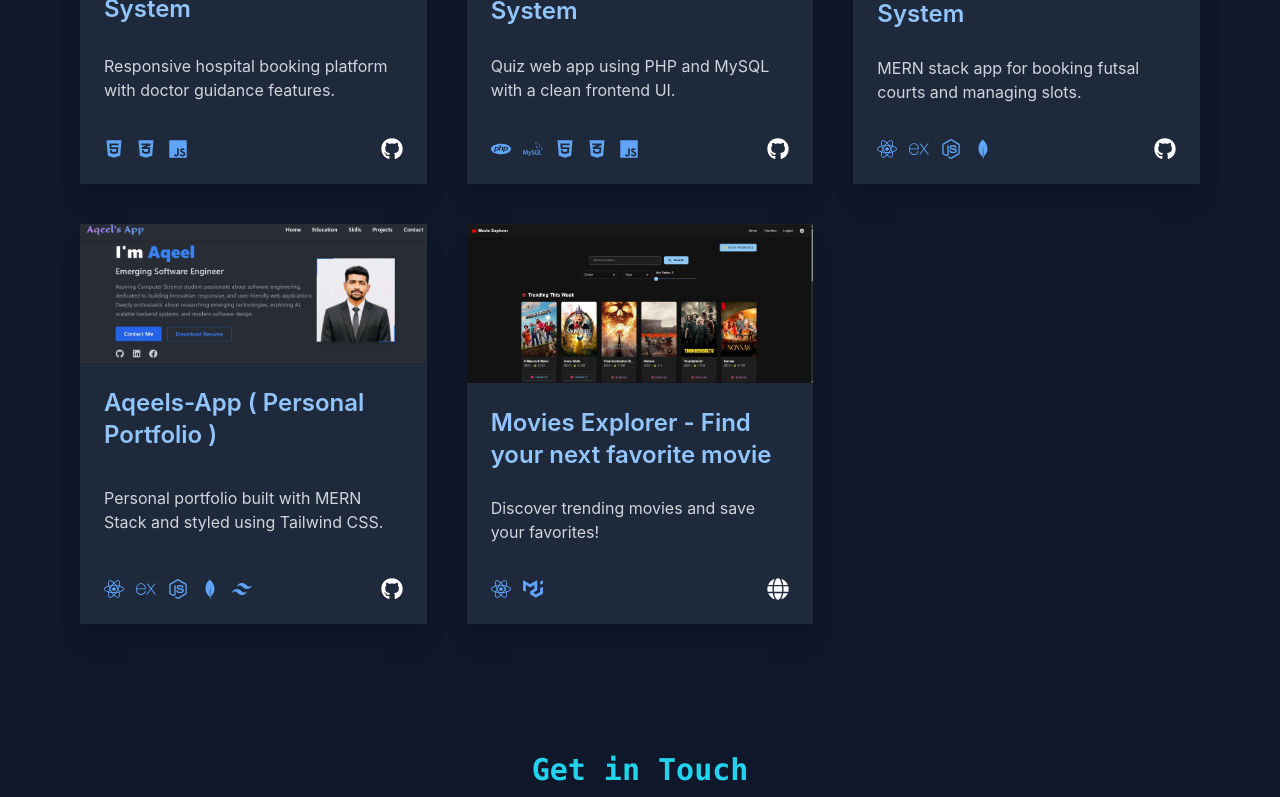
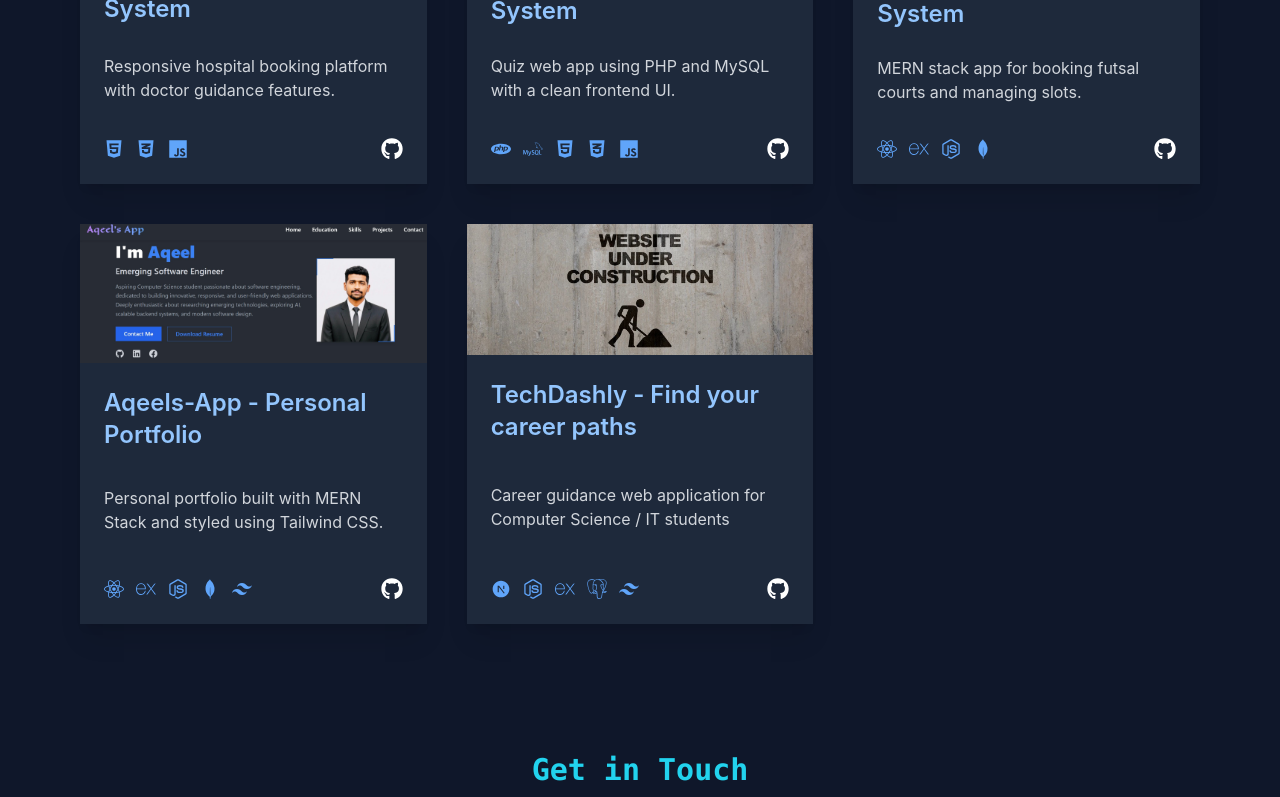
Before and after one commit to MohammedAqeel18/Aqeels-App, a React (Create React App) app in the folder client/: page / in a window 1280 px wide. Shown: the part 2658-3455 px from the top of the page. Built offline with nearby package versions, Linux system fonts and the light colour scheme; a web font is replaced by a local one.

Commit message:
feat: add new project to project's section

```diff
--- a/client/src/Components/Projects.jsx
+++ b/client/src/Components/Projects.jsx
@@ -1,13 +1,13 @@
 import React from 'react';
 import { FaHtml5, FaCss3Alt, FaJs, FaReact, FaNodeJs, FaGithub} from 'react-icons/fa';
-import { SiMongodb, SiExpress, SiMysql, SiPhp, SiTailwindcss, SiMui} from 'react-icons/si';
+import { SiMongodb, SiExpress, SiMysql, SiPhp, SiTailwindcss, SiPostgresql} from 'react-icons/si';
 import hospitalImg from '../assets/hospital.png';
 import quizImg from '../assets/quiz.png';
 import futsalImg from '../assets/futsal.png';
 import portfolioImg from '../assets/portfolio.jpg';
 import { FaGlobe } from 'react-icons/fa';
-import movieexplorerImg from '../assets/movieexplorer.jpg';
-
+import techdashlyImg from '../assets/techdashly.jpg';
+import { RiNextjsFill } from 'react-icons/ri';
 const techIconStyle = 'text-xl text-blue-400 hover:text-blue-600 transition';
 
 const projects = [
@@ -33,19 +33,19 @@ const projects = [
     github: 'https://github.com/MohammedAqeel18/Futsal-World',
   },
   {
-    name: 'Aqeels-App ( Personal Portfolio )',
+    name: 'Aqeels-App - Personal Portfolio',
     img: portfolioImg,
     description: 'Personal portfolio built with MERN Stack and styled using Tailwind CSS.',
     tech: [<FaReact />, <SiExpress />, <FaNodeJs />, <SiMongodb />, <SiTailwindcss />],
     github: 'https://github.com/MohammedAqeel18/Aqeels-App',
   },
   {
-    name: 'Movies Explorer - Find your next favorite movie ',
-    img: movieexplorerImg,
-    description: 'Discover trending movies and save your favorites!',
-    tech: [<FaReact />, <SiMui />],
-    Website: 'https://movies-explorer-sigma.vercel.app/',
-  },
+    name: 'TechDashly - Find your career paths ',
+    img: techdashlyImg,
+    description: 'Career guidance web application for Computer Science / IT students',
+    tech: [<RiNextjsFill /> , <FaNodeJs/>, <SiExpress/> , <SiPostgresql/> , <SiTailwindcss/>],
+    github: 'https://github.com/MohammedAqeel18/TechDashly',
+  }
 
 ];
 
@@ -90,6 +90,7 @@ const Projects = () => {
                     <FaGlobe size={22} />
                   </a>
                 )}
+
               </div>
             </div>
           </div>
--- a/client/src/Components/Skills.jsx
+++ b/client/src/Components/Skills.jsx
@@ -7,6 +7,7 @@ import {
 import {
   SiMongodb, SiFigma, SiLatex, SiCanva,
   SiPostgresql,
+  SiExpress,
 } from 'react-icons/si';
 
 import LanguageRing from './LanguageRing';
@@ -67,7 +68,7 @@ const Skills = () => {
             { icon: <FaReact />, name: 'React.js' },
             { icon: <RiNextjsFill  />, name: 'Next.js' },
           { icon: <FaNodeJs />, name: 'Node.js' },
-            { icon: <FaJs />, name: 'Express.js' },
+            { icon: <SiExpress />, name: 'Express.js' },
              { icon: <FaBootstrap />, name: 'Bootstrap' },
             { icon: <RiTailwindCssFill  />, name: 'Tailwind ' },
           ]}
```
Also changed, not shown: client/src/assets/techdashly.jpg (added).
